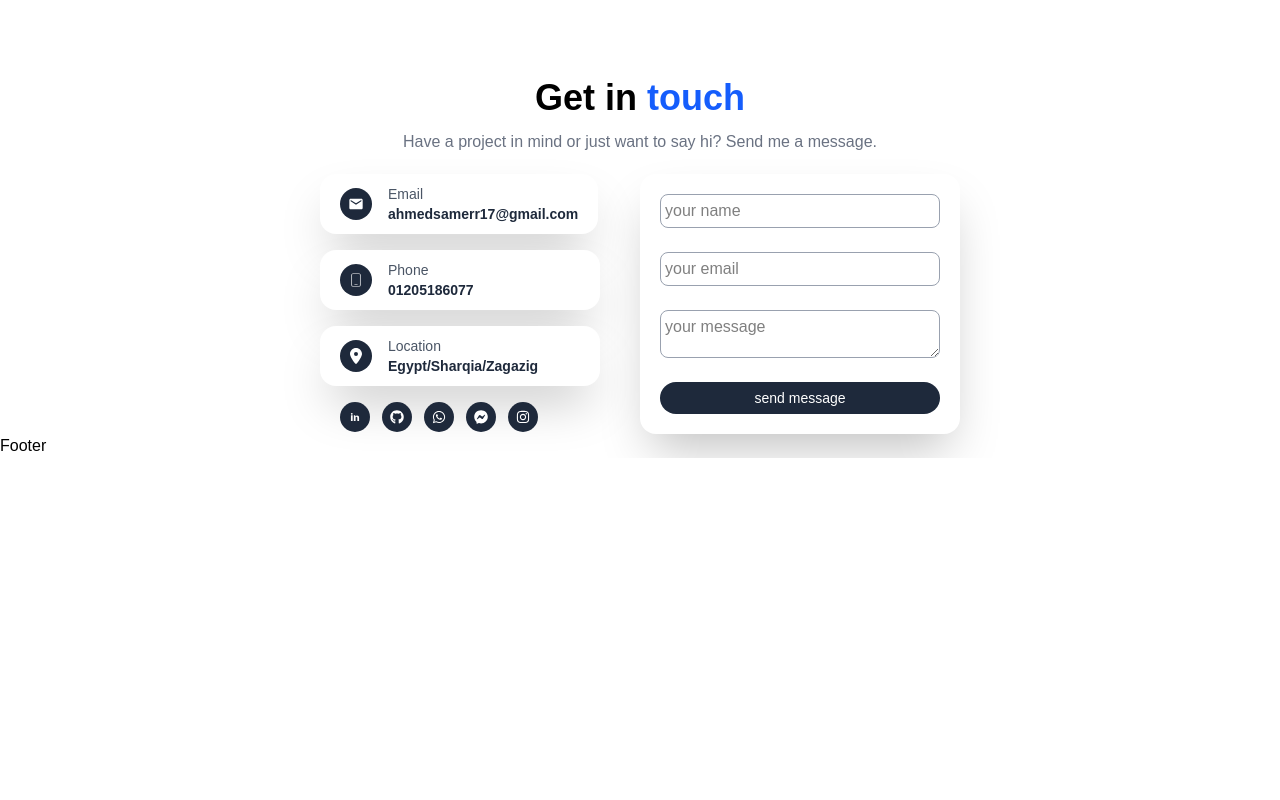
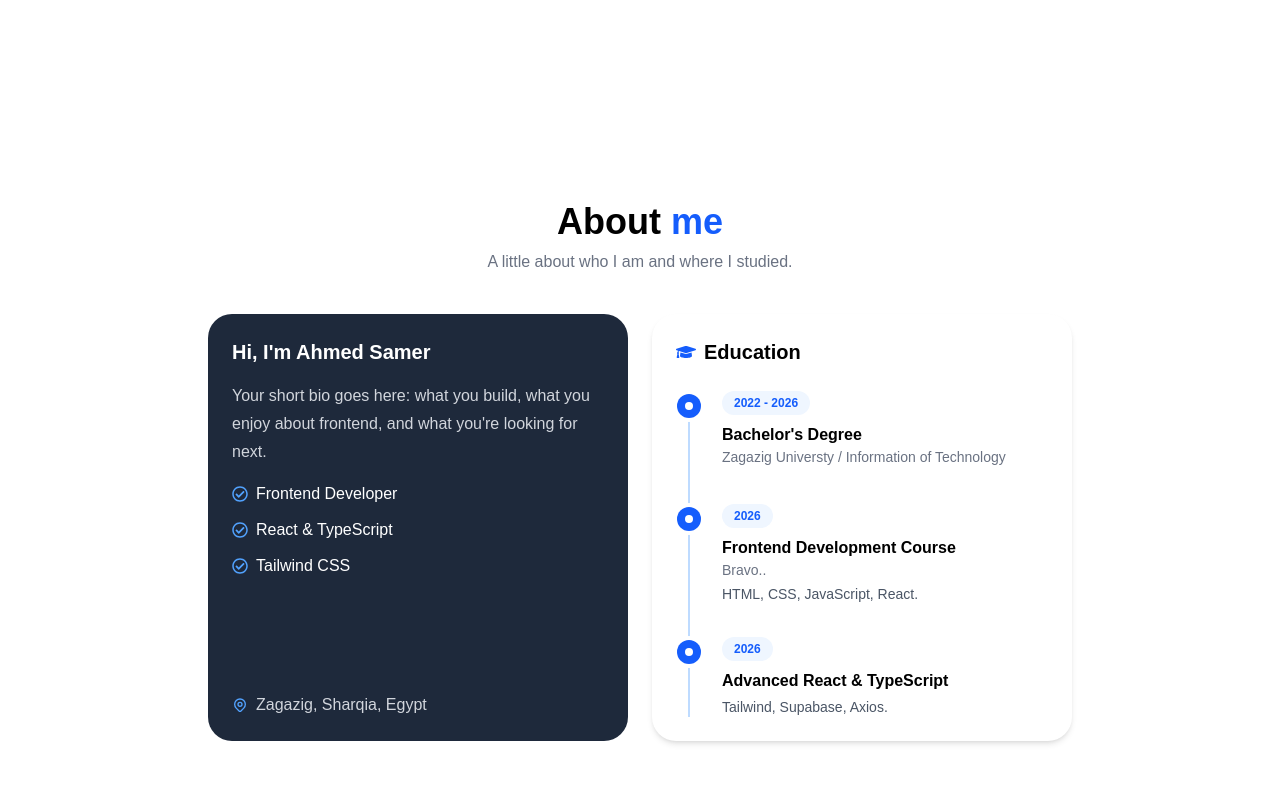
Before and after one commit to ahm8648u-crypto/protofolio, a React (Vite) app: page / in a window 1280 px wide. Shown: the part 1260-2060 px from the top of the page. Before the commit the page ends 1718 px from the top, so only its background shows below. Built offline with nearby package versions, Linux system fonts and the light colour scheme.

Commit message:
add about section

```diff
--- a/src/common/Footer.tsx
+++ b/src/common/Footer.tsx
@@ -1,6 +1,6 @@
 
 export default function Footer() {
   return (
-    <div>Footer</div>
+    <div className="text-center text-gray-500 mt-10 text-sm">©  Ahmed Samer. All rights reserved.</div>
   )
 }
--- a/src/common/Nav.tsx
+++ b/src/common/Nav.tsx
@@ -5,25 +5,39 @@ import { GrProjects } from "react-icons/gr";
 import { GrContact } from "react-icons/gr";
 import { LuListFilter } from "react-icons/lu";
 import A from '../image/logo-name-2.png'
+import { useState } from "react";
+import { MdOutlineFolderCopy } from "react-icons/md";
+import { FaDownload } from "react-icons/fa6";
+import { FaFacebookMessenger, FaGithub, FaInstagram, FaWhatsapp } from "react-icons/fa";
+import { TiSocialLinkedin } from "react-icons/ti";
+import Ahmed from '../image/Ahmed_Samer_CV.pdf'
 
 export default function Nav() {
+    const [open,setOpen]=useState(false);
     const Linkks=[
-        {Name:'About',icon:<IoInformationCircleSharp/>,href:'#con'},
+        {Name:'About',icon:<IoInformationCircleSharp/>,href:'#ab'},
         {Name:'Experience',icon:<LuBicepsFlexed/>,href:'#ex'},
         {Name:'Projects',icon:<GrProjects/>,href:'#ex'},
         {Name:'Contact',icon:<GrContact/>,href:'#con'},
 
     ]
+     const Linkkks=[
+        {Name:'About',icon:<IoInformationCircleSharp/>,href:'#ab'},
+        {Name:'Experience',icon:<LuBicepsFlexed/>,href:'#ex'},
+        {Name:'Projects',icon:<MdOutlineFolderCopy/>,href:'#ex'},
+        {Name:'Contact',icon:<GrContact/>,href:'#con'},
+
+    ]
   return (
     <>
-    <div className="flex  md:mx-auto  items-center sm:gap-30 md:gap-20 justify-between sticky top-0  xl:gap-90 bg-white  w-full md:w-max pr-3 z-90">
+    <div className="flex  md:mx-auto  items-center sm:gap-30 md:gap-20 justify-between sticky top-0  xl:gap-90 bg-white shadow  w-full md:w-max pr-3 z-90 " >
      {/* جزء الاسم */}
      <div>
       <img className="w-40 object-cover md:w-50 ml-2" src={A} alt="" />
      </div>
      {/* Links */}
      <div className="">
-        <p className="text-3xl flex md:hidden cursor-pointer"><LuListFilter/></p>
+        <p className={`text-3xl flex md:hidden cursor-pointer duration-700`} onClick={()=>setOpen(!open)}><LuListFilter className={`${open==true?"rotate-180":""}`} /></p>
         <ul className="  md:gap-7 hidden md:flex">
         {Linkks.map((el)=>(
             <li className="flex" key={el.href}>
@@ -35,7 +49,48 @@ export default function Nav() {
 </ul>
      </div>
 
+
     </div>
+    <div className={`w-full h-screen fixed bg-[#7B808A]/50 z-98  ${open==true?"translate-x-0" : "translate-x-full"} duration-500 md:hidden`}onClick={()=>setOpen(!open)}>
+    <div className={` fixed top-0  w-72 h-screen bg-white z-99 shadow-lg md:hidden ${open==true?"translate-x-0" : "translate-x-full"}duration-500 px-3`} onClick={(e) => e.stopPropagation()}>
+        <div className="flex border-b-2 border-gray-200 py-2 items-center" >
+        <div className="px-0 py-0 rounded-[50%] bg-[#7B808A]/50 w-8 h-8 text-center flex items-center justify-center mt-2"onClick={()=>setOpen(!open)}>
+            <p className="text-white  text-xl">x</p>
+        </div>
+         <div>
+      <img className="w-35 object-cover  ml-2" src={A} alt="" />
+     </div>
+     </div>
+        <div className="mt-10">
+        <ul className="  md:gap-7 flex gap-12 hover:bg-[#EFF6FF] flex-col md:hidden">
+        {Linkkks.map((el)=>(
+            <li className="flex"onClick={()=>setOpen(!open)} key={el.href}>
+
+        <Links  {...el}/>
+            </li>
+
+        ))}
+</ul>
+     </div>
+     <div className="flex flex-col items-center gap-3 absolute bottom-20 mx-auto">
+         <a
+         href={Ahmed}
+         download="cv"
+         className="mt-6 flex gap-3  rounded-full border bg-gray-800 text-white border-black hover:text-black  px-15 py-3 font-semibold hover:bg-white  transition "
+         >
+         <FaDownload/> Download CV
+         </a>
+
+        <div className="flex gap-3 ">
+                 <a className="px-2 py-2 bg-[#1E293B] text-white rounded-[50%] text-sm" href="https://www.linkedin.com/in/ahmed-samer-06a5a8317?utm_source=share_via&utm_content=profile&utm_medium=member_android"><TiSocialLinkedin/></a>
+                 <a className="px-2 py-1.5 bg-[#1E293B] text-white rounded-[50%] text-sm flex items-center" href="https://github.com/ahm8648u-crypto"><FaGithub /></a>
+                 <a className="px-2 py-1.5 bg-[#1E293B] text-white rounded-[50%] text-sm flex items-center" href="https://wa.me/201205186077"><FaWhatsapp /></a>
+                 <a className="px-2 py-1.5 bg-[#1E293B] text-white rounded-[50%] text-sm flex items-center" href="https://m.me/samerahmed.megahed"><FaFacebookMessenger /></a>
+                 <a className="px-2 py-1.5 bg-[#1E293B] text-white rounded-[50%] text-sm flex items-center" href="https://instagram.com/ahmed_samer0i"><FaInstagram /></a>
+            </div>
+     </div>
+     </div>
+     </div>
     </>
   )
 }
--- /dev/null
+++ b/src/pages/About.tsx
@@ -0,0 +1,85 @@
+import { FaGraduationCap, FaRegCheckCircle } from "react-icons/fa";
+import { HiOutlineLocationMarker } from "react-icons/hi";
+
+const education = [
+  {
+    year: "2022 - 2026",
+    title: "Bachelor's Degree",
+    place:"Zagazig Universty / Information of Technology",
+  },
+  {
+    year: "2026",
+    title: "Frontend Development Course",
+    place: "Bravo..",
+    desc: "HTML, CSS, JavaScript, React.",
+  },
+  {
+    year: "2026",
+    title: "Advanced React & TypeScript",
+    desc: "Tailwind, Supabase, Axios.",
+  },
+];
+
+const facts = ["Frontend Developer", "React & TypeScript", "Tailwind CSS"];
+
+export default function About() {
+  return (
+    <section id="ab" className="max-w-4xl mx-auto px-4 py-16 mt-20">
+      <h2 className="text-3xl md:text-4xl font-black text-center">
+        About <span className="text-blue-600">me</span>
+      </h2>
+      <p className="text-gray-500 text-center mt-2 mb-10">
+        A little about who I am and where I studied.
+      </p>
+
+      <div className="grid md:grid-cols-2 gap-6">
+        {/* Intro card */}
+        <div className="bg-[#1E293B] text-white rounded-3xl p-6 flex flex-col gap-4">
+          <h3 className="text-xl font-bold">Hi, I'm Ahmed Samer</h3>
+          <p className="text-gray-300 leading-7">
+          Your short bio goes here: what you build, what you enjoy about frontend, and what you're looking for next.
+          </p>
+
+          <ul className="flex flex-col gap-3">
+            {facts.map((f) => (
+              <li key={f} className="flex items-center gap-2">
+                <FaRegCheckCircle className="text-blue-400 shrink-0" />
+                {f}
+              </li>
+            ))}
+          </ul>
+
+          <p className="flex items-center gap-2 text-gray-300 mt-auto">
+            <HiOutlineLocationMarker className="text-blue-400 shrink-0" />
+            Zagazig, Sharqia, Egypt
+          </p>
+        </div>
+
+        {/* Education timeline */}
+        <div className="bg-white rounded-3xl p-6 shadow-md">
+          <h3 className="flex items-center gap-2 text-xl font-bold mb-6">
+            <FaGraduationCap className="text-blue-600" />
+            Education
+          </h3>
+
+          <ol className="border-l-2 border-blue-200 ml-3">
+            {education.map((item) => (
+              <li key={item.title} className="relative pl-8 pb-8 last:pb-0">
+                <span className="absolute -left-[13px] top-1 w-6 h-6 rounded-full bg-blue-600 ring-4 ring-white flex items-center justify-center">
+                  <span className="w-2 h-2 rounded-full bg-white" />
+                </span>
+
+                <span className="inline-block text-xs font-semibold text-blue-600 bg-blue-50 rounded-full px-3 py-1">
+                  {item.year}
+                </span>
+                <h4 className="font-bold mt-2">{item.title}</h4>
+                <p className="text-sm text-gray-500">{item.place}</p>
+                <p className="text-sm text-gray-600 mt-1">{item.desc}</p>
+              </li>
+            ))}
+          </ol>
+        </div>
+      </div>
+    </section>
+  );
+}
--- a/src/pages/Experience.tsx
+++ b/src/pages/Experience.tsx
@@ -50,9 +50,8 @@ export default function Experience() {
 
   return (
     <>
-                  <a href="ex"id="ex"></a>
 
-      <div className="flex flex-col items-center gap-4">
+      <div className="flex flex-col items-center gap-4" id="ex">
         <div className="mx-auto bg-gray-300 w-70 h-15 rounded-xl mt-10 md:mt-20 flex items-center justify-center gap-4">
           <a className={`${base} ${active === "proj" ? "bg-white" : ""}`} onClick={() => setActive("proj")}>Projects</a>
           <a className={`${base} ${active === "skill" ? "bg-white" : ""}`} onClick={() => setActive("skill")}>Skills</a>
--- a/src/pages/Home.tsx
+++ b/src/pages/Home.tsx
@@ -1,10 +1,11 @@
-import { FaGithub } from 'react-icons/fa'
+import { FaDownload, FaGithub } from 'react-icons/fa'
 import { TiSocialLinkedin } from "react-icons/ti";
 import Ahmed from '../image/Ahmed_Samer_CV.pdf'
 import myimg from '../image/Fac.jpeg'
 
 import Experience from './Experience';
 import Contact from './Contact';
+import About from './About';
 
 export default function Home() {
   return (
@@ -29,9 +30,9 @@ export default function Home() {
         <a
          href={Ahmed}
          download="cv"
-         className="mt-6 inline-block rounded-full border bg-gray-800 text-white border-black hover:text-black  px-6 py-3 font-semibold hover:bg-white  transition "
+         className="mt-6 flex gap-2 rounded-full border bg-gray-800 text-white border-black hover:text-black  px-6 py-3 font-semibold hover:bg-white  transition "
          >
-         Download CV
+          <FaDownload/> Download CV
          </a>
          <a className="mt-6 inline-block rounded-full border   border-black text-black  px-3 py-3 font-semibold hover:text-white  transition hover:bg-black cursor-pointer " href='#con'>Contact info</a>
          </div>
@@ -63,7 +64,8 @@ export default function Home() {
       </div>
     </div>
           <Experience/>
-          <Contact/>
+          <About/>
+           <Contact/>
 
     </>
   )
--- /dev/null
+++ b/src/re-use/Linkkks.tsx
@@ -0,0 +1,26 @@
+import type { ReactNode } from "react"
+// import { NavLink } from "react-router-dom"
+type Tlinks={
+    Name:ReactNode,
+    icon :ReactNode,
+    href:string,
+    }
+export default function Linkkks({Name,icon,href}:Tlinks) {
+
+
+  return (
+    <>
+    <div>
+        <a href={href}>
+            <div className="flex  gap-3 items-center">
+
+                <span className="text-lg mr-1">{icon}</span>
+                <span className="text-xl md:text-2xl hover:text-gray-500">{Name}</span>
+
+            </div>
+            </a>
+    </div>
+
+    </>
+  )
+}
--- a/src/re-use/Links.tsx
+++ b/src/re-use/Links.tsx
@@ -12,7 +12,7 @@ export default function Links({Name,icon,href}:Tlinks) {
     <>
     <div>
         <a href={href}>
-            <div className="flex items-center">
+            <div className="flex gap-1 items-center" >
                 <span className="text-lg mr-1">{icon}</span>
                 <span className="text-xl md:text-2xl hover:text-gray-500">{Name}</span>
 
```
Also changed, not shown: src/pages/Contact.tsx (+5 -4 lines).
